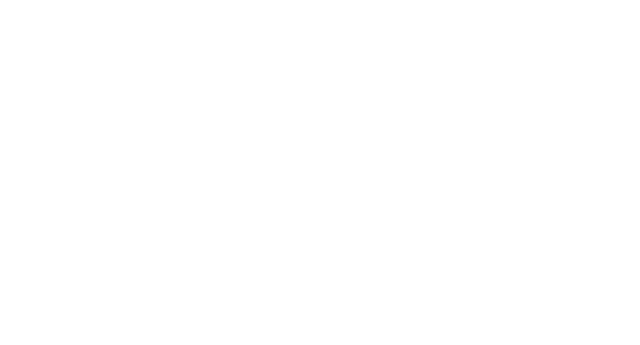
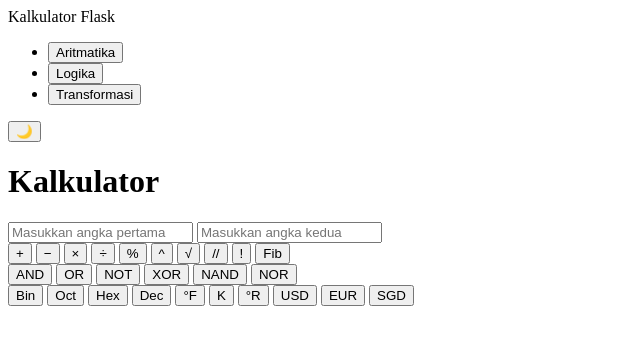
Before and after one commit to gilangseptiancahya15-source/project-kalkulator, a Flask app: page / in a window 1280 px wide. Before the commit the part shown is empty. Shown: the top 345 px of the page, without its empty margins (0-640 px from the left). Run offline with Flask 3, Linux system fonts and the light colour scheme.

Commit message:
Membuat tampilan utama kalkulator

```diff
--- a/Templates/index.html
+++ b/Templates/index.html
@@ -1,11 +1,225 @@
 <!DOCTYPE html>
-<html lang="en">
+<html lang="id">
+
 <head>
     <meta charset="UTF-8">
     <meta name="viewport" content="width=device-width, initial-scale=1.0">
-    <title>Kalkulator</title>
+
+    <title>Kalkulator Modern Flask</title>
+
+    <link rel="stylesheet" href="{{ url_for('static', filename='css/style.css') }}">
+
+    <link href="https://fonts.googleapis.com/css2?family=Poppins:wght@300;400;500;600;700&display=swap"
+        rel="stylesheet">
 </head>
+
 <body>
 
+    <!-- NAVBAR -->
+
+    <nav class="navbar">
+
+        <div class="logo">
+            Kalkulator Flask
+        </div>
+
+        <ul class="nav-menu">
+
+            <li>
+                <button class="menu-btn active" data-menu="aritmatika">
+                    Aritmatika
+                </button>
+            </li>
+
+            <li>
+                <button class="menu-btn" data-menu="logika">
+                    Logika
+                </button>
+            </li>
+
+            <li>
+                <button class="menu-btn" data-menu="transformasi">
+                    Transformasi
+                </button>
+            </li>
+
+        </ul>
+
+        <button id="darkBtn">
+            🌙
+        </button>
+
+    </nav>
+
+    <!-- CONTAINER -->
+
+    <div class="container">
+
+        <!-- DISPLAY -->
+
+        <div class="display-box">
+
+            <h1>Kalkulator </h1>
+
+        </div>
+
+        <!-- KALKULATOR -->
+
+        <div class="calculator">
+
+            <form method="POST">
+
+                <!-- INPUT -->
+
+                <div class="input-box">
+
+                    <input type="number"
+                        name="angka1"
+                        placeholder="Masukkan angka pertama"
+                        required>
+
+                    <input type="number"
+                        name="angka2"
+                        placeholder="Masukkan angka kedua">
+
+                </div>
+
+                <!-- MENU ARITMATIKA -->
+
+                <div class="menu-content active" id="aritmatika">
+
+                    <div class="buttons">
+
+                        <button type="submit" name="operasi" value="tambah">+</button>
+
+                        <button type="submit" name="operasi" value="kurang">−</button>
+
+                        <button type="submit" name="operasi" value="kali">×</button>
+
+                        <button type="submit" name="operasi" value="bagi">÷</button>
+
+                        <button type="submit" name="operasi" value="modulus">%</button>
+
+                        <button type="submit" name="operasi" value="pangkat">^</button>
+
+                        <button type="submit" name="operasi" value="akar">√</button>
+
+                        <button type="submit" name="operasi" value="floor">//</button>
+
+                        <button type="submit" name="operasi" value="faktorial">!</button>
+
+                        <button type="submit" name="operasi" value="fibonacci">Fib</button>
+
+                    </div>
+
+                </div>
+
+                <!-- MENU LOGIKA -->
+
+                <div class="menu-content" id="logika">
+
+                    <div class="buttons">
+
+                        <button type="submit" name="operasi" value="and">AND</button>
+
+                        <button type="submit" name="operasi" value="or">OR</button>
+
+                        <button type="submit" name="operasi" value="not">NOT</button>
+
+                        <button type="submit" name="operasi" value="xor">XOR</button>
+
+                        <button type="submit" name="operasi" value="nand">NAND</button>
+
+                        <button type="submit" name="operasi" value="nor">NOR</button>
+
+                    </div>
+
+                </div>
+
+                <!-- MENU TRANSFORMASI -->
+
+                <div class="menu-content" id="transformasi">
+
+                    <div class="buttons">
+
+                        <button type="submit" name="operasi" value="biner">
+                            Bin
+                        </button>
+
+                        <button type="submit" name="operasi" value="oktal">
+                            Oct
+                        </button>
+
+                        <button type="submit" name="operasi" value="heksa">
+                            Hex
+                        </button>
+
+                        <button type="submit" name="operasi" value="desimal">
+                            Dec
+                        </button>
+
+                        <button type="submit" name="operasi" value="fahrenheit">
+                            °F
+                        </button>
+
+                        <button type="submit" name="operasi" value="kelvin">
+                            K
+                        </button>
+
+                        <button type="submit" name="operasi" value="reamur">
+                            °R
+                        </button>
+
+                        <button type="submit" name="operasi" value="usd">
+                            USD
+                        </button>
+
+                        <button type="submit" name="operasi" value="eur">
+                            EUR
+                        </button>
+
+                        <button type="submit" name="operasi" value="sgd">
+                            SGD
+                        </button>
+
+                    </div>
+
+                </div>
+
+            </form>
+
+            <!-- HASIL -->
+
+            {% if hasil %}
+
+            <div class="hasil">
+
+                <h2>Hasil</h2>
+
+                <p>{{ hasil.hasil }}</p>
+
+                <div class="detail">
+
+                    <h3>Rumus</h3>
+                    <small>{{ hasil.rumus }}</small>
+
+                    <h3>Langkah</h3>
+                    <small>{{ hasil.langkah }}</small>
+
+                </div>
+
+            </div>
+
+            {% endif %}
+
+        </div>
+
+    </div>
+
+    <script src="{{ url_for('static', filename='js/script.js') }}"></script>
+
+    <script src="{{ url_for('static', filename='js/darkmode.js') }}"></script>
+
 </body>
+
 </html>
```
